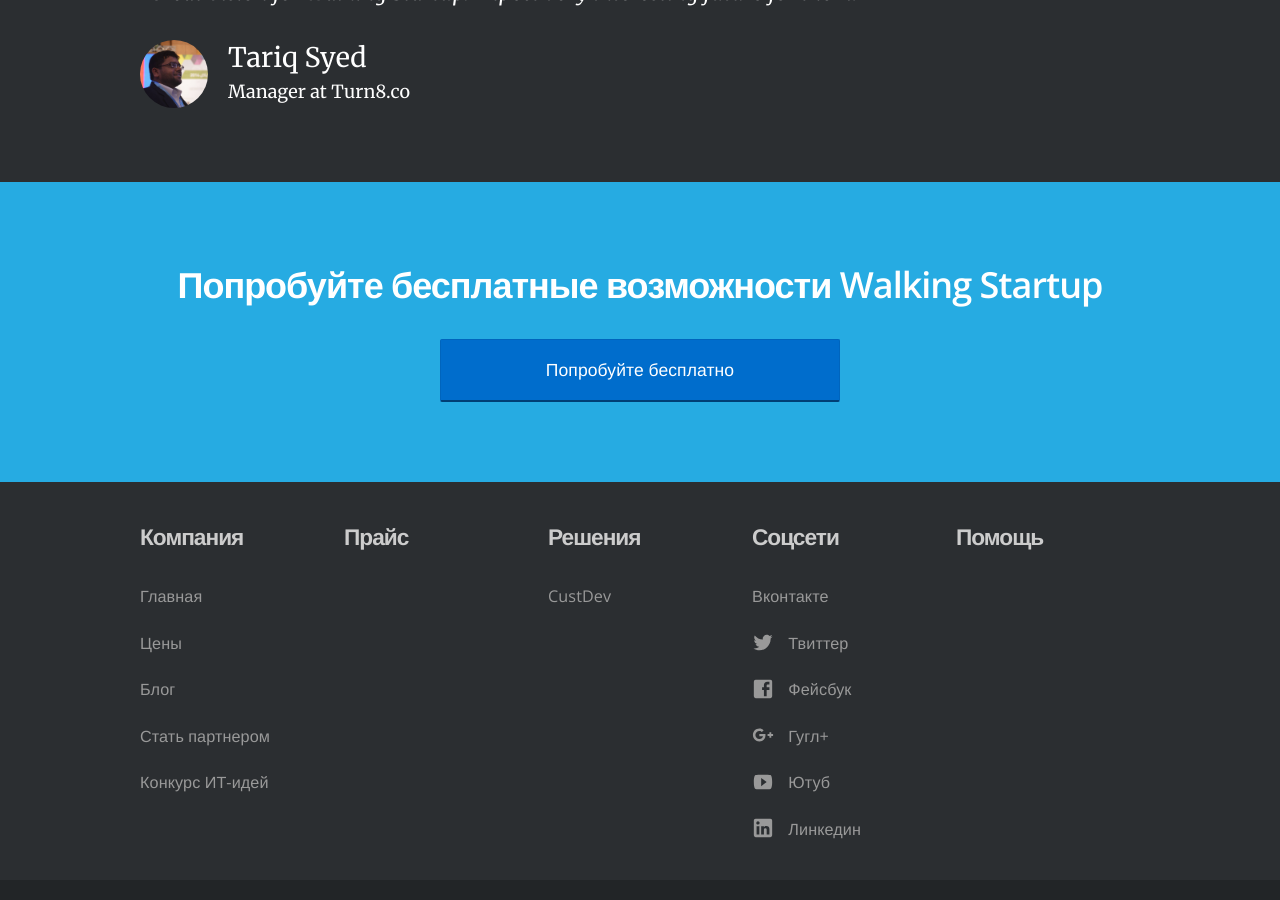
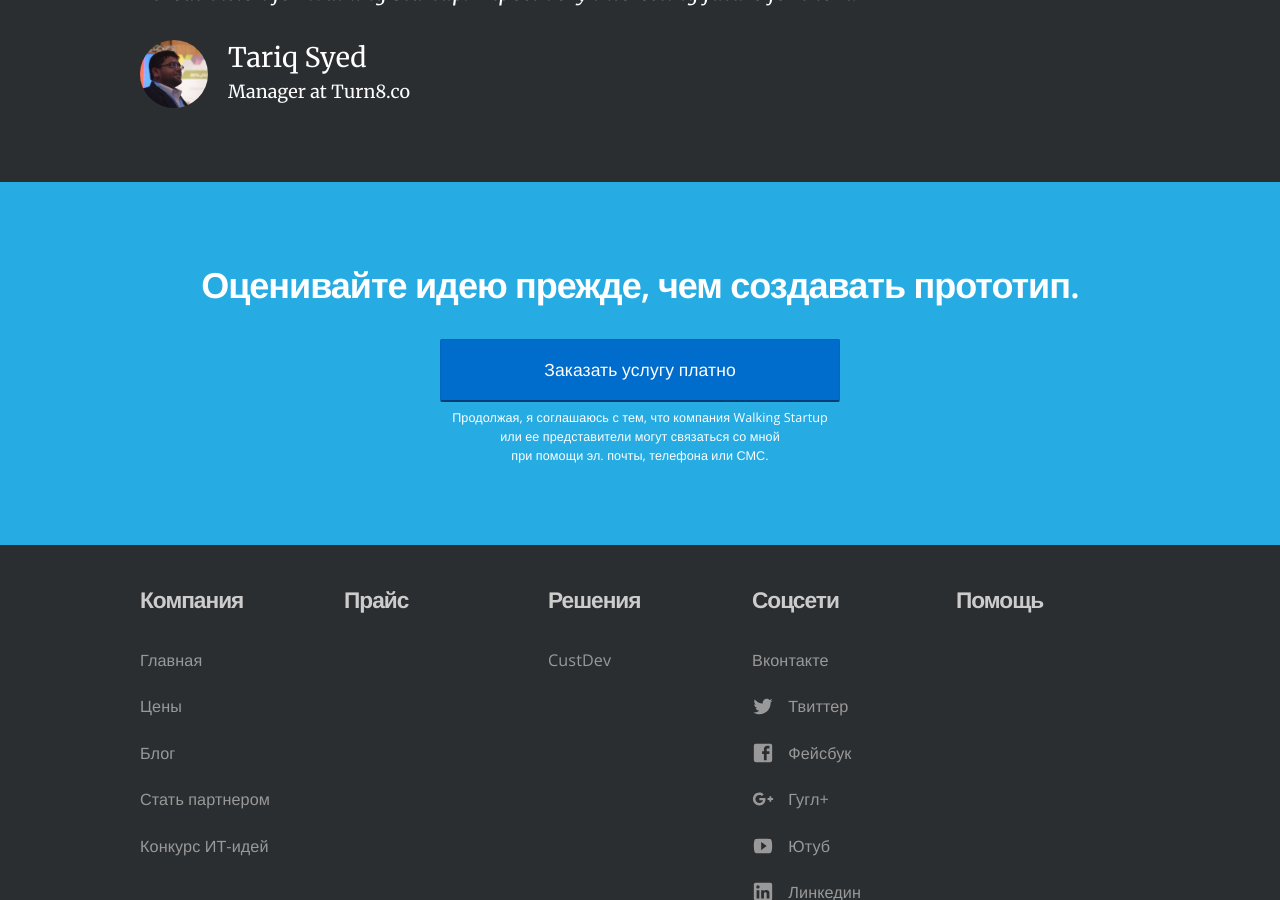
Before and after one commit to RakhimyanTim/walkingstartup.github.io, a Jekyll site: the page built from pages/index.html, in a window 1280 px wide and 900 px high, scrolled down 5450 px. Built offline with Jekyll 4.4.1, drawn with Linux system fonts in a browser that asks for light colours; nearby versions of some CDN libraries; some of the changed text lies outside the part shown.

Commit message:
Update index.html

```diff
--- a/pages/index.html
+++ b/pages/index.html
@@ -170,7 +170,7 @@
 	<div class="container">
 		<div style="text-align: center;">
 			<div style="display: inline-block;">
-					<a href="https://goo.gl/forms/BOPSObq5b1onzGkc2" class="btn btn-block btn-centered btn-large btn-primary sign-up" style="display: inherit;">Скачать с Google Play</a>
+					<a href="https://goo.gl/forms/BOPSObq5b1onzGkc2" class="btn btn-block btn-centered btn-large btn-primary sign-up" style="display: inherit;">Зкажите услугу платно</a>
 				<span class="btn-sub-text">Продолжая, я соглашаюсь с тем, что компания Walking Startup <br>или ее представители могут связаться со мной <br>при помощи эл. почты, телефона или СМС.</span>
 			</div>
 		<span class="learn-more">или <a href="https://innovathon.walkingstartup.ru/">Пройдите отбор</a></span>
@@ -208,8 +208,9 @@
 
 <section class="bright-section centered">
 	<div class="container">
-		<h2>Попробуйте бесплатные возможности Walking Startup</h2>
-		<p style="margin:0;"><a href="https://innovathon.walkingstartup.ru/" class="btn btn-primary btn-large btn-block btn-centered sign-up">Попробуйте бесплатно</a>
+		<h2>Оценивайте идею прежде, чем создавать прототип.</h2>
+		<p style="margin:0;"><a href="" class="btn btn-primary btn-large btn-block btn-centered sign-up">Заказать услугу платно</a>
+		<span class="btn-sub-text new-content">Продолжая, я соглашаюсь с тем, что компания Walking Startup <br>или ее представители могут связаться со мной <br>при помощи эл. почты, телефона или СМС.</span></p>
 	</div>
 </section>
 
```
